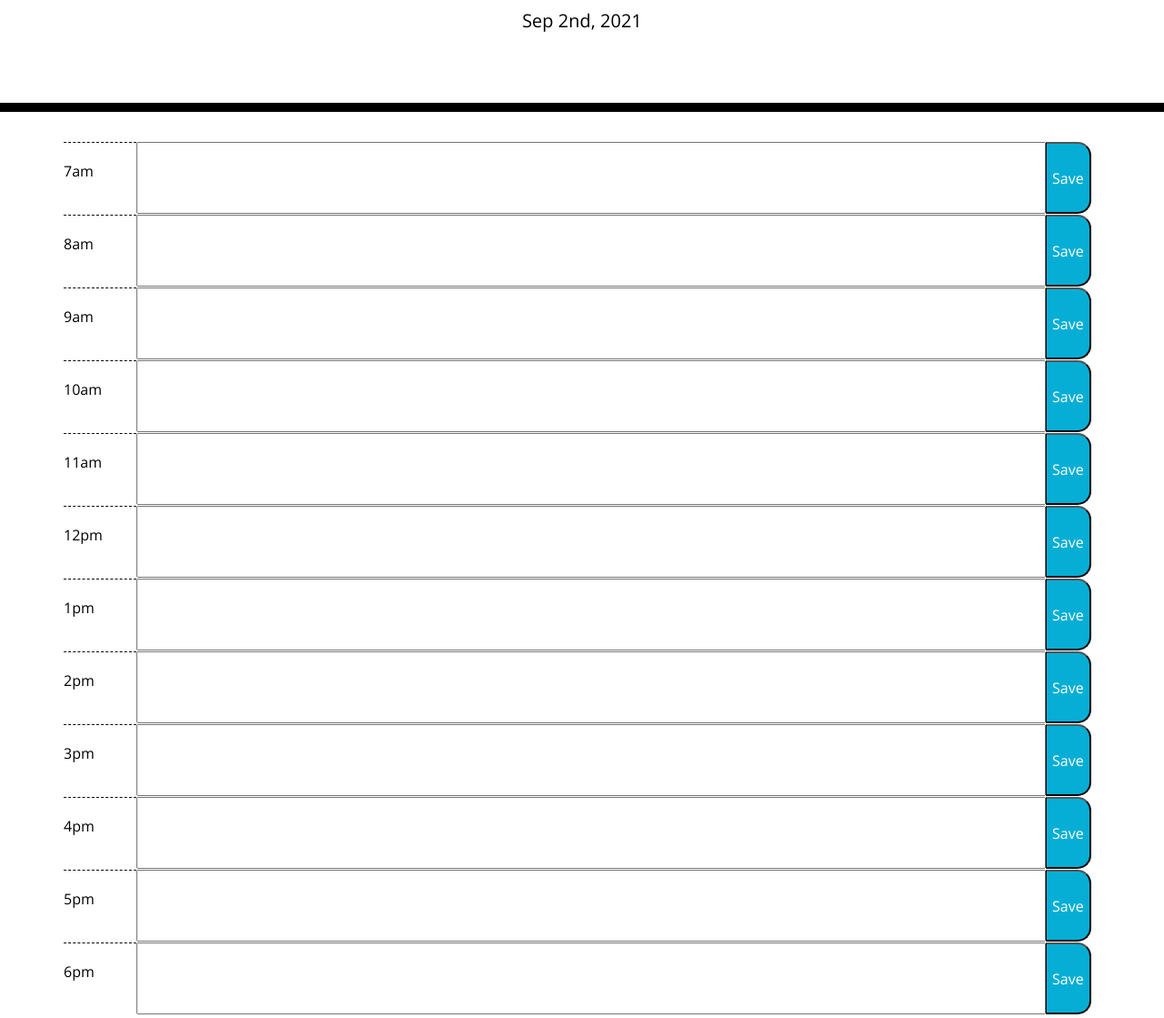
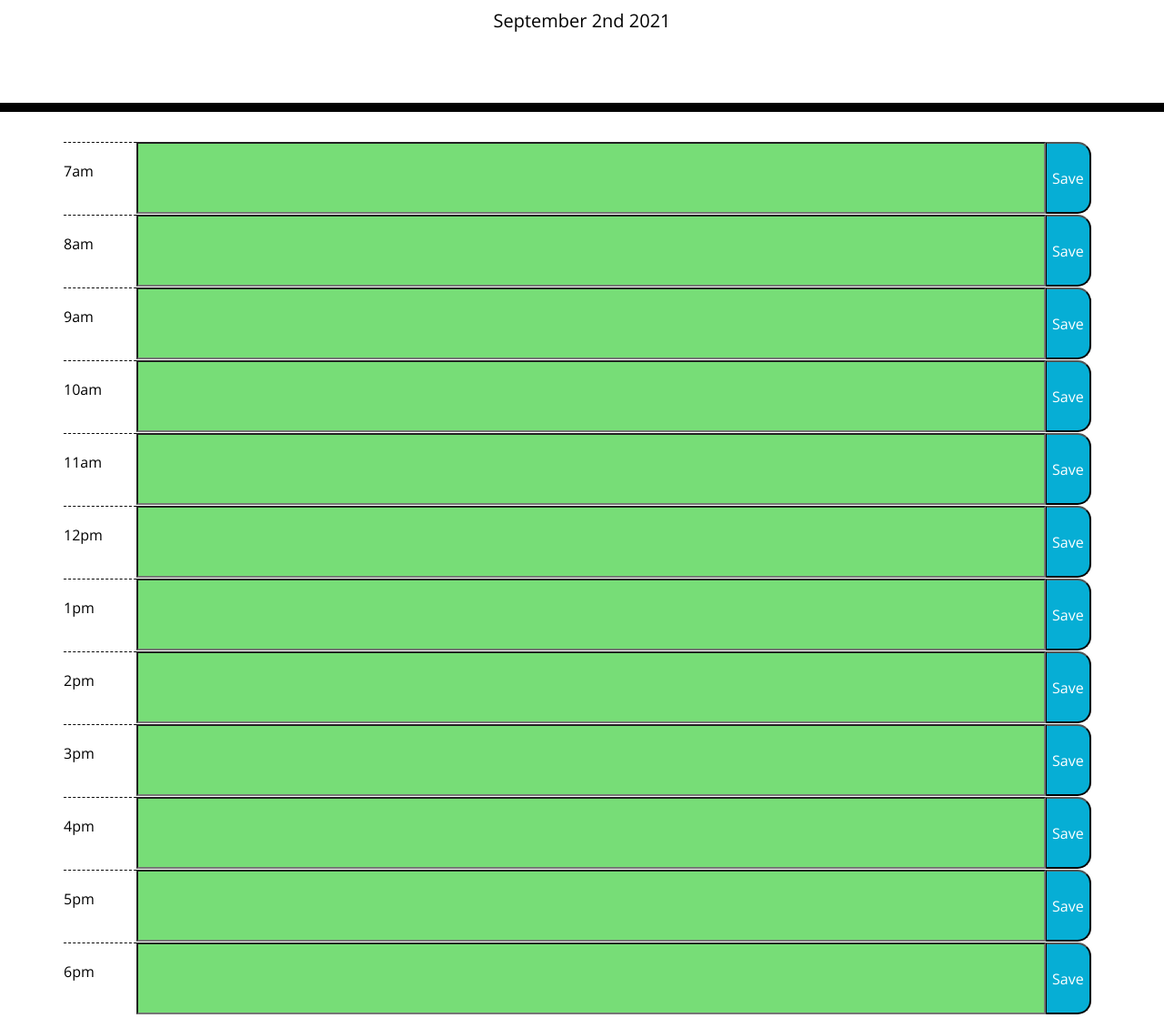
Before and after one commit to Djay8400/daily-planner-david-jay, a plain HTML site: page Develop/index.html in a window 1280 px wide. Shown: the part 181-1300 px from the top of the page at 91% size. Drawn offline with nearby package versions, Linux system fonts and the light colour scheme.

Commit message:
worked on script.js and added functionality to remember what is typed and the coloring of the timeblocks depending on time

```diff
--- a/Develop/assets/js/script.js
+++ b/Develop/assets/js/script.js
@@ -1,2 +1,45 @@
 var today = moment();
-$("#currentDay").text(today.format("MMM Do, YYYY"));
+var hour = $(".hour")
+
+
+
+// This grabs the date for the top of the screen
+$("#currentDay").text(today.format("MMMM Do YYYY"));
+
+$(document).ready(function() {
+
+    // (named the function fortuneTeller because it knows the past, present, and future)
+    function fortuneTeller() {
+        var currentHour = today.hour();
+        $(".field").each(function () {
+            var rowHour = parseInt($(this).attr("data-hour"));
+            $(this).val(localStorage.getItem(rowHour));
+            console.log(rowHour)
+            console.log(currentHour)
+            if (currentHour < rowHour) {
+                $(this).addClass("future");
+            } else if (currentHour > rowHour) {
+                $(this).addClass("past");
+            } else if (currentHour === rowHour) {
+                console.log("reached")
+                $(this).addClass("present");
+            }
+        })
+    }
+
+
+
+
+
+    fortuneTeller();
+});
+
+
+
+
+function storageSave() {
+    var value = $(this).prev().val()
+    var key = $(this).prev().attr("data-hour")
+    localStorage.setItem(key, value);
+}
+$(".saveBtn").on("click", storageSave);
--- a/Develop/index.html
+++ b/Develop/index.html
@@ -30,73 +30,69 @@
     </header>
     <div class="w-100 container">
       <!-- Timeblocks go here -->
-<!--  -->
-<!--  -->
-<!--  -->
-<!--  -->
-<!--  -->
+
 <!-- create one row and connect css classes and check functionality,
   once one row is perfect, make the rest of the row hours -->
-      <section class="time-block, row">
+      <div class="row" id="7">
         <p class="hour d-flex align-items-center">7am</p>
-        <input class="field" type="text">
+        <input class="field" data-hour="7" type="text">
         <button class="saveBtn" >Save</button>
-      </section>
-      <section class="time-block, row">
+      </div>
+      <div class="row" id="8">
         <p class="hour d-flex align-items-center">8am</p>
-        <input class="field" type="text">
+        <input class="field" data-hour="8" type="text">
         <button class="saveBtn" >Save</button>
-      </section>
-      <section class="time-block, row">
+      </div>
+      <div class="row" id="9">
         <p class="hour d-flex align-items-center">9am</p>
-        <input class="field" type="text">
+        <input class="field" data-hour="9" type="text">
         <button class="saveBtn" >Save</button>
-      </section>
-      <section class="time-block, row">
+      </div>
+      <div class="row" id="10">
         <p class="hour d-flex align-items-center">10am</p>
-        <input class="field" type="text">
+        <input class="field" data-hour="10" type="text">
         <button class="saveBtn" >Save</button>
-      </section>
-      <section class="time-block, row">
+      </div>
+      <div class="row" id="11">
         <p class="hour d-flex align-items-center">11am</p>
-        <input class="field" type="text">
+        <input class="field" data-hour="11" type="text">
         <button class="saveBtn" >Save</button>
-      </section>
-      <section class="time-block, row">
+      </div>
+      <div class="row" id="12">
         <p class="hour d-flex align-items-center">12pm</p>
-        <input class="field" type="text">
+        <input class="field" data-hour="12" type="text">
         <button class="saveBtn" >Save</button>
-      </section>
-      <section class="time-block, row">
+      </div>
+      <div class="row" id="1">
         <p class="hour d-flex align-items-center">1pm</p>
-        <input class="field" type="text">
+        <input class="field" data-hour="13" type="text">
         <button class="saveBtn" >Save</button>
-      </section>
-      <section class="time-block, row">
+      </div>
+      <div class="row" id="2">
         <p class="hour d-flex align-items-center">2pm</p>
-        <input class="field" type="text">
+        <input class="field" data-hour="14" type="text">
         <button class="saveBtn" >Save</button>
-      </section>
-      <section class="time-block, row">
+      </div>
+      <div class="row" id="3">
         <p class="hour d-flex align-items-center">3pm</p>
-        <input class="field" type="text">
+        <input class="field" data-hour="15" type="text">
         <button class="saveBtn" >Save</button>
-      </section>
-      <section class="time-block, row">
+      </div>
+      <div class="row" id="4">
         <p class="hour d-flex align-items-center">4pm</p>
-        <input class="field" type="text">
+        <input class="field" data-hour="16" type="text">
         <button class="saveBtn" >Save</button>
-      </section>
-      <section class="time-block, row">
+      </div>
+      <div class="row" id="5">
         <p class="hour d-flex align-items-center">5pm</p>
-        <input class="field" type="text">
+        <input class="field" data-hour="17" type="text">
         <button class="saveBtn" >Save</button>
-      </section>
-      <section class="time-block, row">
+      </div>
+      <div class="row" id="6">
         <p class="hour d-flex align-items-center">6pm</p>
-        <input class="field" type="text">
+        <input class="field" data-hour="18" type="text">
         <button class="saveBtn" >Save</button>
-      </section>
+      </div>
 
 
 
```
